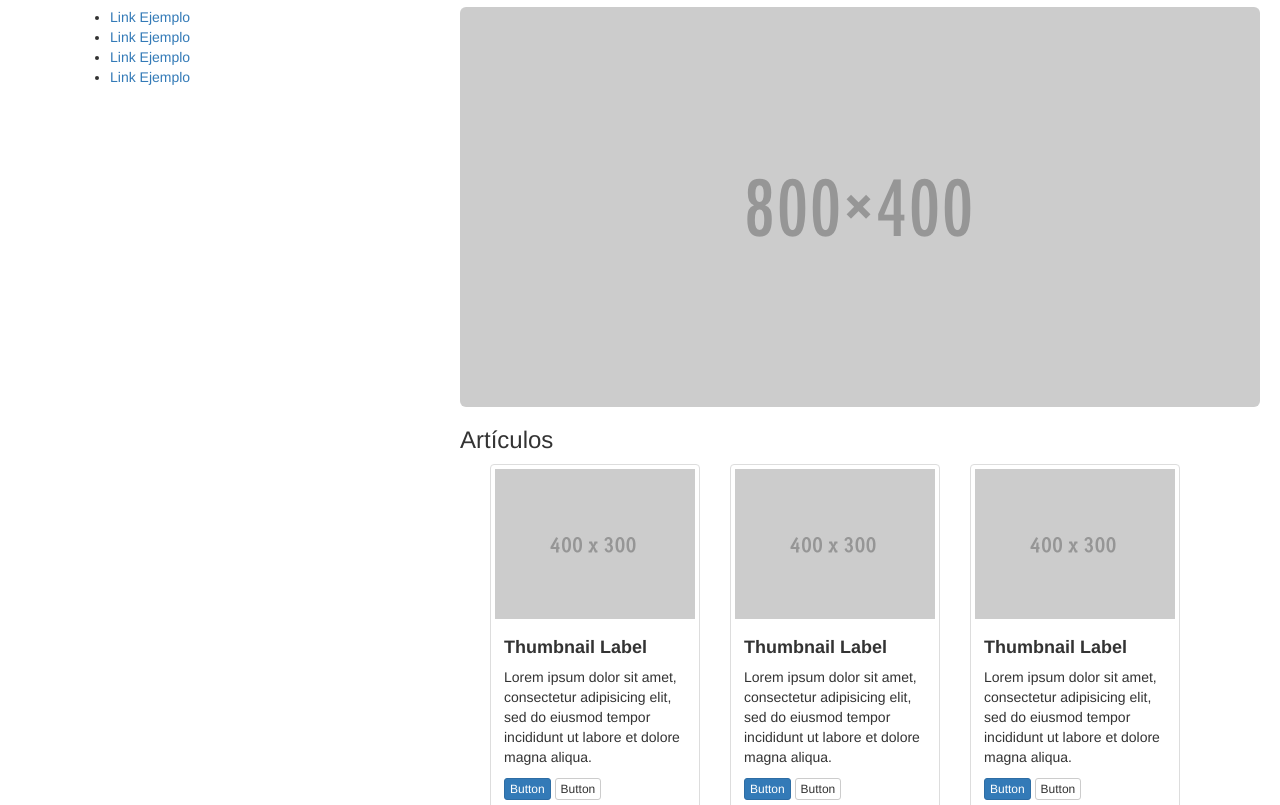
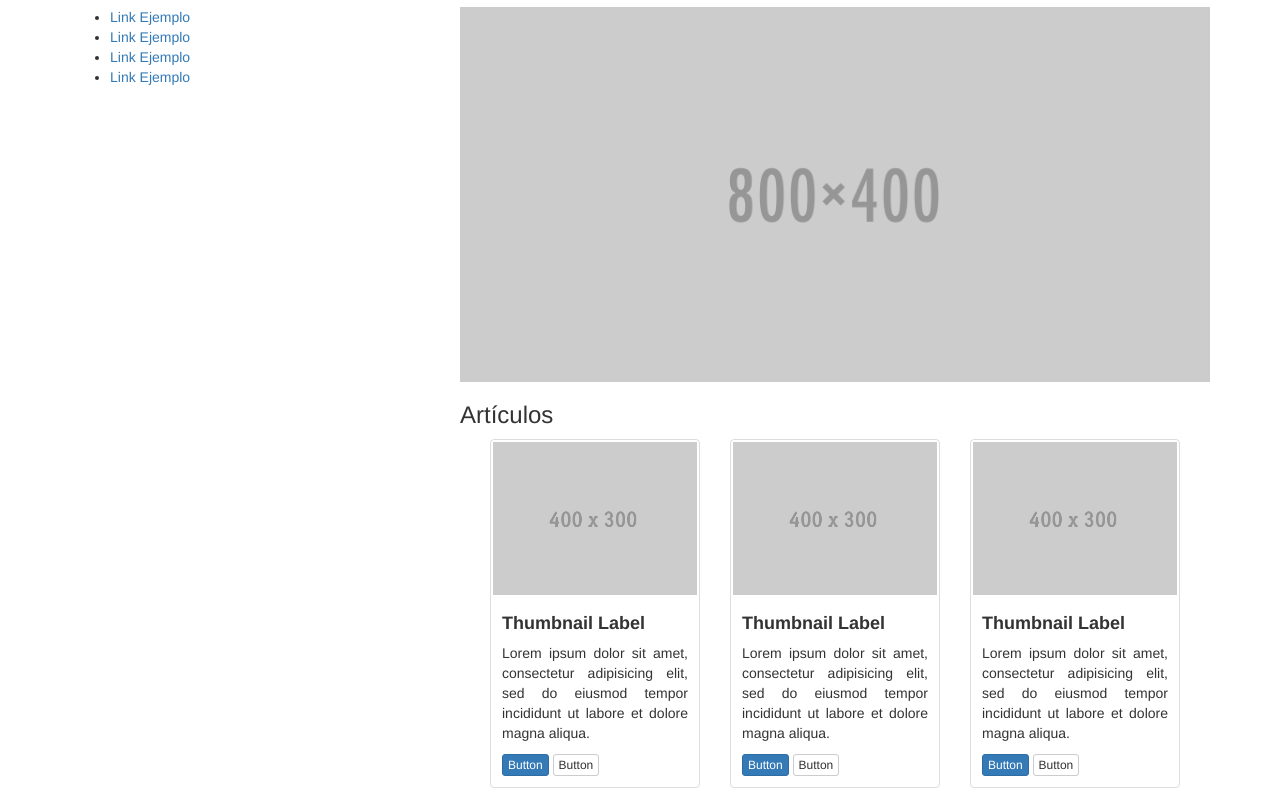
Before and after one commit to NicoVergara/TP3-Bootstrap, a plain HTML site: page index.html in a window 1280 px wide. Shown: the part 450-1255 px from the top of the page. Drawn offline with Linux system fonts and the light colour scheme.

Commit message:
Estilo para los thumbnail.

```diff
--- a/css/styles.css
+++ b/css/styles.css
@@ -1,4 +1,14 @@
 .main-description p {
+  text-align: justify;
+}
+
+.thumbnail{
+  position: relative;
+  padding: 2px;
+  margin-bottom: 20px;
+}
+
+.caption p{
   text-align: justify;
 }
 
--- a/index.html
+++ b/index.html
@@ -104,9 +104,7 @@
         <div class="col-md-8">
           <div class="section-title">
             <h2>Título de Sección</h2>
-            <div class="img-responsive">
-              <img src="img/principal2.png" alt="img-title" class="img-rounded">
-            </div>
+            <img src="img/principal2.png" alt="img-title" class="img-responsive">
           </div>
 
           <div class="section-subtitle">
```
